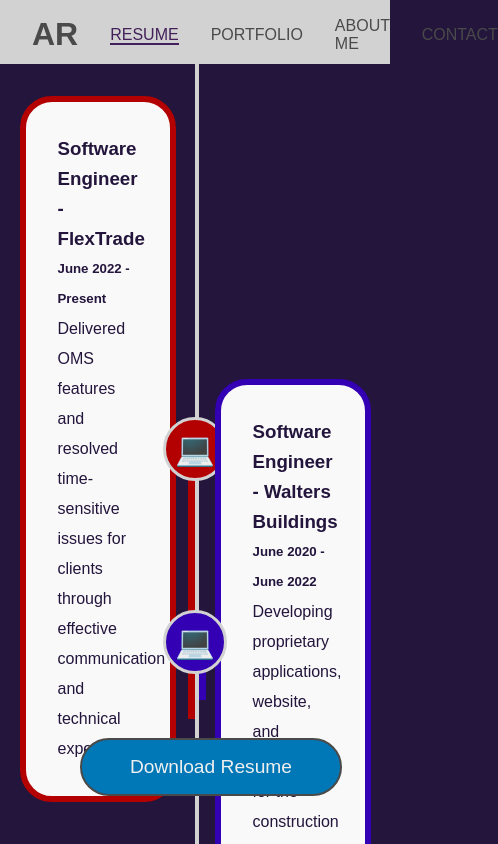
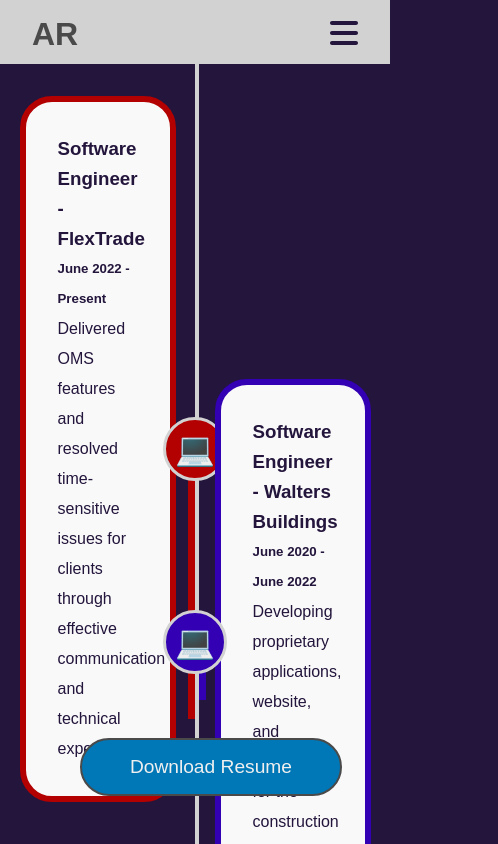
Before and after one commit to arichards912/personalwebsite, a React (Create React App) app: page /resume in a window 390 px wide. Shown: the top 844 px of the page, 498 px wide, since content can reach past the window. Built offline with nearby package versions, Linux system fonts and the light colour scheme.

Commit message:
Navbar Hamburger for mobile

```diff
--- a/package.json
+++ b/package.json
@@ -3,6 +3,7 @@
   "version": "0.1.0",
   "private": true,
   "dependencies": {
+    "@fortawesome/fontawesome-svg-core": "^6.4.0",
     "@fortawesome/free-brands-svg-icons": "^6.4.0",
     "@fortawesome/free-solid-svg-icons": "^6.4.0",
     "@fortawesome/react-fontawesome": "^0.2.0",
--- a/src/components/NavBar/NavBar.css
+++ b/src/components/NavBar/NavBar.css
@@ -1,18 +1,12 @@
 .navbar {
+    display: flex;
+    gap: 2rem;
     background-color: var(--secondary-light-color);
-    padding-top: 1rem;
-    padding-left: 2rem;
-    padding-bottom: 1rem;
+    padding: 1rem 2rem;
     position: sticky;
     top: 0;
     z-index: 100;
     height: 4rem;
-  }
-
-  .nav-logo {
-    font-size: var(--font-size-title);
-    font-weight: bold;
-    color: var(--light-color);
   }
 
   .nav-links {
@@ -22,19 +16,60 @@
     align-items: center;
   }
 
-  .nav-links li a {
+  @media (max-width: 768px) {
+    .nav-links {
+      display: none;
+      flex-direction: column;
+      align-items: center;
+      gap: 1.5rem;
+      position: absolute;
+      top: 4rem;
+      right: 0;
+      background-color: var(--secondary-light-color);
+      padding: 1rem 2rem;
+      border-radius: 0 0 0 1rem;
+      box-shadow: -0.3rem 0.3rem 0.2rem rgba(0, 0, 0, 0.3);
+    }
+
+    .nav-links.open {
+      display: flex;
+    }
+  }
+
+  .nav-logo {
+    font-size: var(--font-size-title);
+    font-weight: bold;
+  }
+
+  .nav-links li a, .nav-logo {
     color: var(--primary-color);
     transition: color 0.3s;
   }
 
-  .nav-links li a:hover {
+  .nav-links li a:hover, .nav-logo:hover {
     /* color: var(--deep-purple-color); */
     color: var(--purple-link-color);
   }
 
-  .nav-links li a.active {
+  .nav-links li a.active, .nav-logo.active {
     /* color: var(--deep-purple-color); */
     color: var(--purple-link-color);
     /* underline active link */
     border-bottom: 2px solid var(--purple-link-color);
   }
+
+  .hamburger {
+    display: none;
+    position: absolute;
+    top: 1rem;
+    right: 2rem;
+    font-size: 2rem;
+    cursor: pointer;
+    color: var(--secondary-color);
+  }
+
+  @media (max-width: 768px) {
+    .hamburger {
+      display: block;
+    }
+  }
--- a/src/components/NavBar/NavBar.js
+++ b/src/components/NavBar/NavBar.js
@@ -1,16 +1,24 @@
-import React from 'react';
+import React, { useState } from 'react';
+
 import { NavLink } from 'react-router-dom';
+import { FontAwesomeIcon } from '@fortawesome/react-fontawesome';
+import { faBars, faTimes } from '@fortawesome/free-solid-svg-icons';
+
 import './NavBar.css';
 
 function NavBar() {
+  const [isMenuOpen, setIsMenuOpen] = useState(false);
+
+  const toggleMenu = () => {
+    setIsMenuOpen(!isMenuOpen);
+  };
+
   return (
     <nav className="navbar">
-      <ul className="nav-links">
-        <li>
-          <NavLink to="/" className="nav-logo" activeclassname="active-link" exact="true">
-            AR
-          </NavLink>
-        </li>
+      <NavLink to="/" className="nav-logo" activeclassname="active-link" exact="true">
+        AR
+      </NavLink>
+      <ul className={isMenuOpen ? "nav-links open" : "nav-links"}>
         <li>
           <NavLink to="/resume" activeclassname="active-link">
             RESUME
@@ -32,8 +40,17 @@
           </NavLink>
         </li>
       </ul>
+      <Hamburger isOpen={isMenuOpen} toggleMenu={toggleMenu} />
     </nav>
   );
 }
 
+function Hamburger({ isOpen, toggleMenu }) {
+  return (
+    <div className="hamburger" onClick={toggleMenu}>
+      <FontAwesomeIcon icon={isOpen ? faTimes : faBars} />
+    </div>
+  );
+}
+
 export default NavBar;
```
Also changed, not shown: 1 other file (tests, documents, lock files or other folders).
